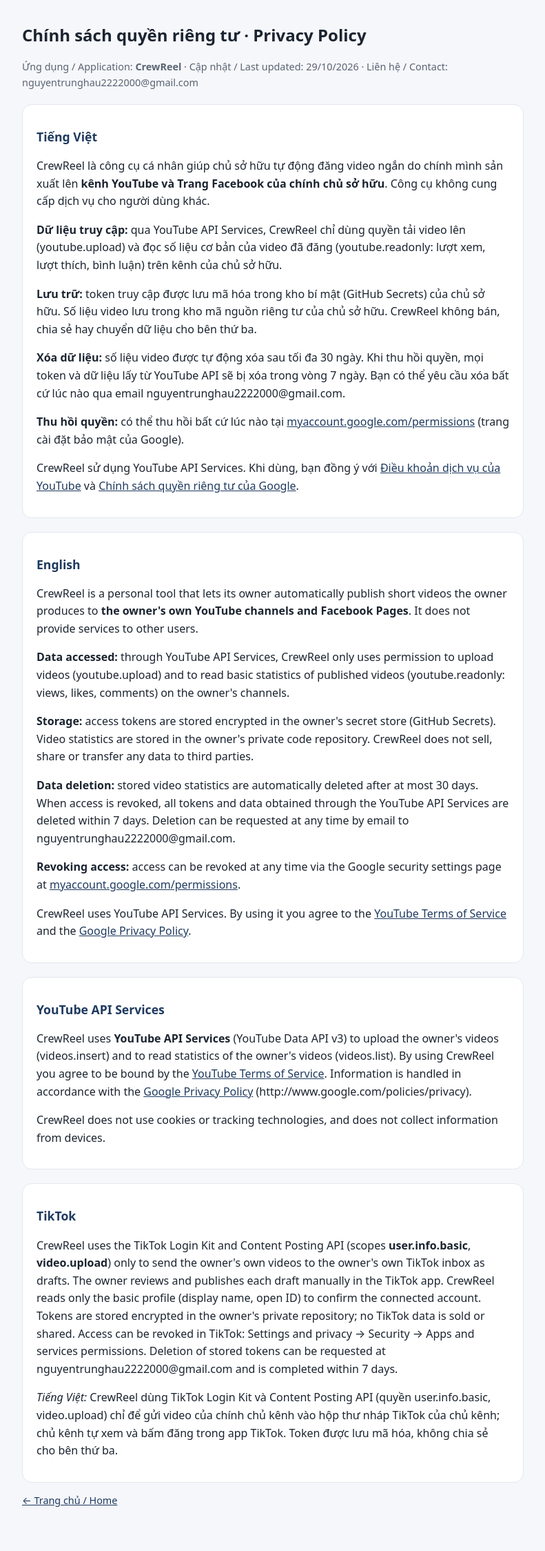
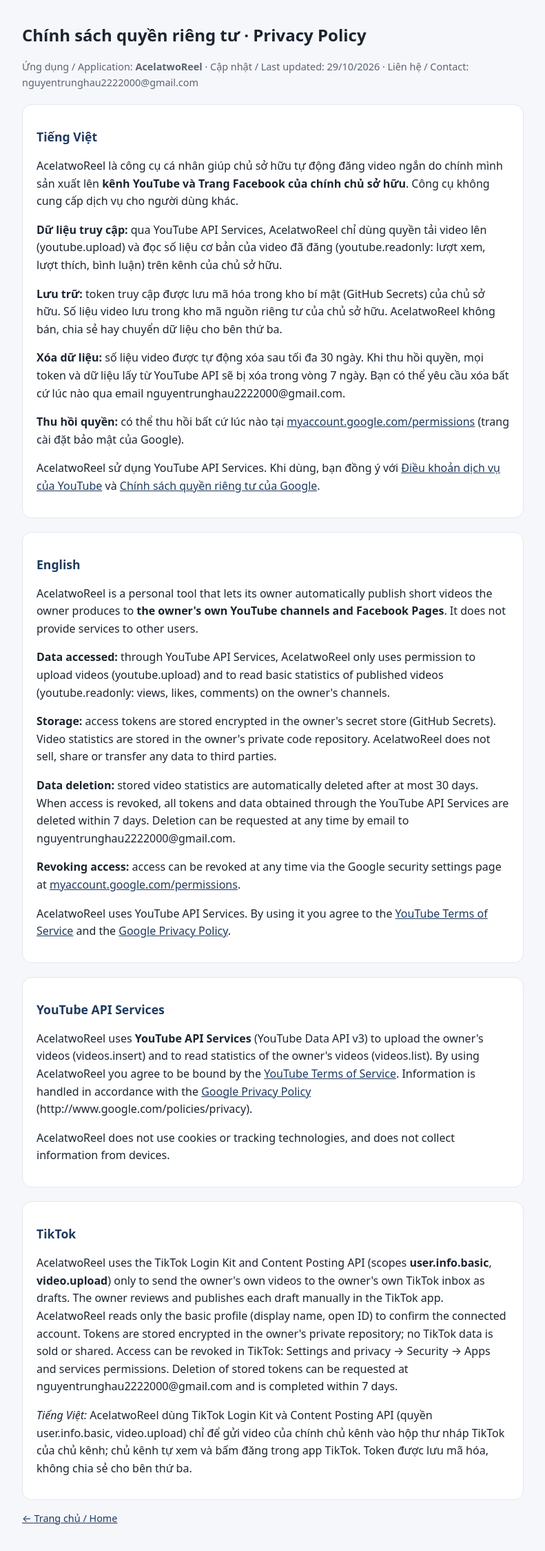
Before and after one commit to NguyenTrungHau22022000/tiktok_web, a plain HTML site: page privacy.html in a window 1280 px wide. Shown: the whole page at 69% size, without its empty margins (244-1035 px from the left). Drawn offline with Linux system fonts and the light colour scheme.

Commit message:
refactor: rename application from CrewReel to AcelatwoReel

```diff
--- a/privacy.html
+++ b/privacy.html
@@ -3,7 +3,7 @@
 <head>
 <meta charset="utf-8">
 <meta name="viewport" content="width=device-width, initial-scale=1">
-<title>Chính sách quyền riêng tư · Privacy Policy — CrewReel</title>
+<title>Chính sách quyền riêng tư · Privacy Policy — AcelatwoReel</title>
 <style>
   :root{--bg:#f6f7fb;--card:#fff;--ink:#1b2430;--muted:#5a6472;--line:#e3e7ee;--accent:#1f3a5f}
   @media (prefers-color-scheme:dark){:root{--bg:#12161d;--card:#1b212b;--ink:#e8ecf2;--muted:#a3adbb;--line:#2a3240;--accent:#8fb6e8}}
@@ -16,36 +16,36 @@
 <body>
 <main>
   <h1>Chính sách quyền riêng tư · Privacy Policy</h1>
-  <p class="muted">Ứng dụng / Application: <b>CrewReel</b> · Cập nhật / Last updated: 29/10/2026 · Liên hệ / Contact: nguyentrunghau2222000@gmail.com</p>
+  <p class="muted">Ứng dụng / Application: <b>AcelatwoReel</b> · Cập nhật / Last updated: 29/10/2026 · Liên hệ / Contact: nguyentrunghau2222000@gmail.com</p>
 
   <section lang="vi">
     <h2>Tiếng Việt</h2>
-    <p>CrewReel là công cụ cá nhân giúp chủ sở hữu tự động đăng video ngắn do chính mình sản xuất lên <b>kênh YouTube và Trang Facebook của chính chủ sở hữu</b>. Công cụ không cung cấp dịch vụ cho người dùng khác.</p>
-    <p><b>Dữ liệu truy cập:</b> qua YouTube API Services, CrewReel chỉ dùng quyền tải video lên (youtube.upload) và đọc số liệu cơ bản của video đã đăng (youtube.readonly: lượt xem, lượt thích, bình luận) trên kênh của chủ sở hữu.</p>
-    <p><b>Lưu trữ:</b> token truy cập được lưu mã hóa trong kho bí mật (GitHub Secrets) của chủ sở hữu. Số liệu video lưu trong kho mã nguồn riêng tư của chủ sở hữu. CrewReel không bán, chia sẻ hay chuyển dữ liệu cho bên thứ ba.</p>
+    <p>AcelatwoReel là công cụ cá nhân giúp chủ sở hữu tự động đăng video ngắn do chính mình sản xuất lên <b>kênh YouTube và Trang Facebook của chính chủ sở hữu</b>. Công cụ không cung cấp dịch vụ cho người dùng khác.</p>
+    <p><b>Dữ liệu truy cập:</b> qua YouTube API Services, AcelatwoReel chỉ dùng quyền tải video lên (youtube.upload) và đọc số liệu cơ bản của video đã đăng (youtube.readonly: lượt xem, lượt thích, bình luận) trên kênh của chủ sở hữu.</p>
+    <p><b>Lưu trữ:</b> token truy cập được lưu mã hóa trong kho bí mật (GitHub Secrets) của chủ sở hữu. Số liệu video lưu trong kho mã nguồn riêng tư của chủ sở hữu. AcelatwoReel không bán, chia sẻ hay chuyển dữ liệu cho bên thứ ba.</p>
     <p><b>Xóa dữ liệu:</b> số liệu video được tự động xóa sau tối đa 30 ngày. Khi thu hồi quyền, mọi token và dữ liệu lấy từ YouTube API sẽ bị xóa trong vòng 7 ngày. Bạn có thể yêu cầu xóa bất cứ lúc nào qua email nguyentrunghau2222000@gmail.com.</p>
     <p><b>Thu hồi quyền:</b> có thể thu hồi bất cứ lúc nào tại <a href="https://myaccount.google.com/permissions">myaccount.google.com/permissions</a> (trang cài đặt bảo mật của Google).</p>
-    <p>CrewReel sử dụng YouTube API Services. Khi dùng, bạn đồng ý với <a href="https://www.youtube.com/t/terms">Điều khoản dịch vụ của YouTube</a> và <a href="https://policies.google.com/privacy">Chính sách quyền riêng tư của Google</a>.</p>
+    <p>AcelatwoReel sử dụng YouTube API Services. Khi dùng, bạn đồng ý với <a href="https://www.youtube.com/t/terms">Điều khoản dịch vụ của YouTube</a> và <a href="https://policies.google.com/privacy">Chính sách quyền riêng tư của Google</a>.</p>
   </section>
 
   <section lang="en">
     <h2>English</h2>
-    <p>CrewReel is a personal tool that lets its owner automatically publish short videos the owner produces to <b>the owner's own YouTube channels and Facebook Pages</b>. It does not provide services to other users.</p>
-    <p><b>Data accessed:</b> through YouTube API Services, CrewReel only uses permission to upload videos (youtube.upload) and to read basic statistics of published videos (youtube.readonly: views, likes, comments) on the owner's channels.</p>
-    <p><b>Storage:</b> access tokens are stored encrypted in the owner's secret store (GitHub Secrets). Video statistics are stored in the owner's private code repository. CrewReel does not sell, share or transfer any data to third parties.</p>
+    <p>AcelatwoReel is a personal tool that lets its owner automatically publish short videos the owner produces to <b>the owner's own YouTube channels and Facebook Pages</b>. It does not provide services to other users.</p>
+    <p><b>Data accessed:</b> through YouTube API Services, AcelatwoReel only uses permission to upload videos (youtube.upload) and to read basic statistics of published videos (youtube.readonly: views, likes, comments) on the owner's channels.</p>
+    <p><b>Storage:</b> access tokens are stored encrypted in the owner's secret store (GitHub Secrets). Video statistics are stored in the owner's private code repository. AcelatwoReel does not sell, share or transfer any data to third parties.</p>
     <p><b>Data deletion:</b> stored video statistics are automatically deleted after at most 30 days. When access is revoked, all tokens and data obtained through the YouTube API Services are deleted within 7 days. Deletion can be requested at any time by email to nguyentrunghau2222000@gmail.com.</p>
     <p><b>Revoking access:</b> access can be revoked at any time via the Google security settings page at <a href="https://myaccount.google.com/permissions">myaccount.google.com/permissions</a>.</p>
-    <p>CrewReel uses YouTube API Services. By using it you agree to the <a href="https://www.youtube.com/t/terms">YouTube Terms of Service</a> and the <a href="https://policies.google.com/privacy">Google Privacy Policy</a>.</p>
+    <p>AcelatwoReel uses YouTube API Services. By using it you agree to the <a href="https://www.youtube.com/t/terms">YouTube Terms of Service</a> and the <a href="https://policies.google.com/privacy">Google Privacy Policy</a>.</p>
   </section>
   <section lang="en">
     <h2>YouTube API Services</h2>
-    <p>CrewReel uses <b>YouTube API Services</b> (YouTube Data API v3) to upload the owner's videos (videos.insert) and to read statistics of the owner's videos (videos.list). By using CrewReel you agree to be bound by the <a href="https://www.youtube.com/t/terms">YouTube Terms of Service</a>. Information is handled in accordance with the <a href="https://policies.google.com/privacy">Google Privacy Policy</a> (http://www.google.com/policies/privacy).</p>
-    <p>CrewReel does not use cookies or tracking technologies, and does not collect information from devices.</p>
+    <p>AcelatwoReel uses <b>YouTube API Services</b> (YouTube Data API v3) to upload the owner's videos (videos.insert) and to read statistics of the owner's videos (videos.list). By using AcelatwoReel you agree to be bound by the <a href="https://www.youtube.com/t/terms">YouTube Terms of Service</a>. Information is handled in accordance with the <a href="https://policies.google.com/privacy">Google Privacy Policy</a> (http://www.google.com/policies/privacy).</p>
+    <p>AcelatwoReel does not use cookies or tracking technologies, and does not collect information from devices.</p>
   </section>
   <section lang="en">
     <h2>TikTok</h2>
-    <p>CrewReel uses the TikTok Login Kit and Content Posting API (scopes <b>user.info.basic</b>, <b>video.upload</b>) only to send the owner's own videos to the owner's own TikTok inbox as drafts. The owner reviews and publishes each draft manually in the TikTok app. CrewReel reads only the basic profile (display name, open ID) to confirm the connected account. Tokens are stored encrypted in the owner's private repository; no TikTok data is sold or shared. Access can be revoked in TikTok: Settings and privacy → Security → Apps and services permissions. Deletion of stored tokens can be requested at nguyentrunghau2222000@gmail.com and is completed within 7 days.</p>
-    <p lang="vi"><i>Tiếng Việt:</i> CrewReel dùng TikTok Login Kit và Content Posting API (quyền user.info.basic, video.upload) chỉ để gửi video của chính chủ kênh vào hộp thư nháp TikTok của chủ kênh; chủ kênh tự xem và bấm đăng trong app TikTok. Token được lưu mã hóa, không chia sẻ cho bên thứ ba.</p>
+    <p>AcelatwoReel uses the TikTok Login Kit and Content Posting API (scopes <b>user.info.basic</b>, <b>video.upload</b>) only to send the owner's own videos to the owner's own TikTok inbox as drafts. The owner reviews and publishes each draft manually in the TikTok app. AcelatwoReel reads only the basic profile (display name, open ID) to confirm the connected account. Tokens are stored encrypted in the owner's private repository; no TikTok data is sold or shared. Access can be revoked in TikTok: Settings and privacy → Security → Apps and services permissions. Deletion of stored tokens can be requested at nguyentrunghau2222000@gmail.com and is completed within 7 days.</p>
+    <p lang="vi"><i>Tiếng Việt:</i> AcelatwoReel dùng TikTok Login Kit và Content Posting API (quyền user.info.basic, video.upload) chỉ để gửi video của chính chủ kênh vào hộp thư nháp TikTok của chủ kênh; chủ kênh tự xem và bấm đăng trong app TikTok. Token được lưu mã hóa, không chia sẻ cho bên thứ ba.</p>
   </section>
   <p class="muted"><a href="./">← Trang chủ / Home</a></p>
 </main>
```
Also changed, not shown: index.html (+4 -4 lines), quanly/index.html (+5 -5 lines), terms.html (+4 -4 lines), tiktok-callback.html (+2 -2 lines), tiktok.html (+5 -5 lines), 1 other file.
